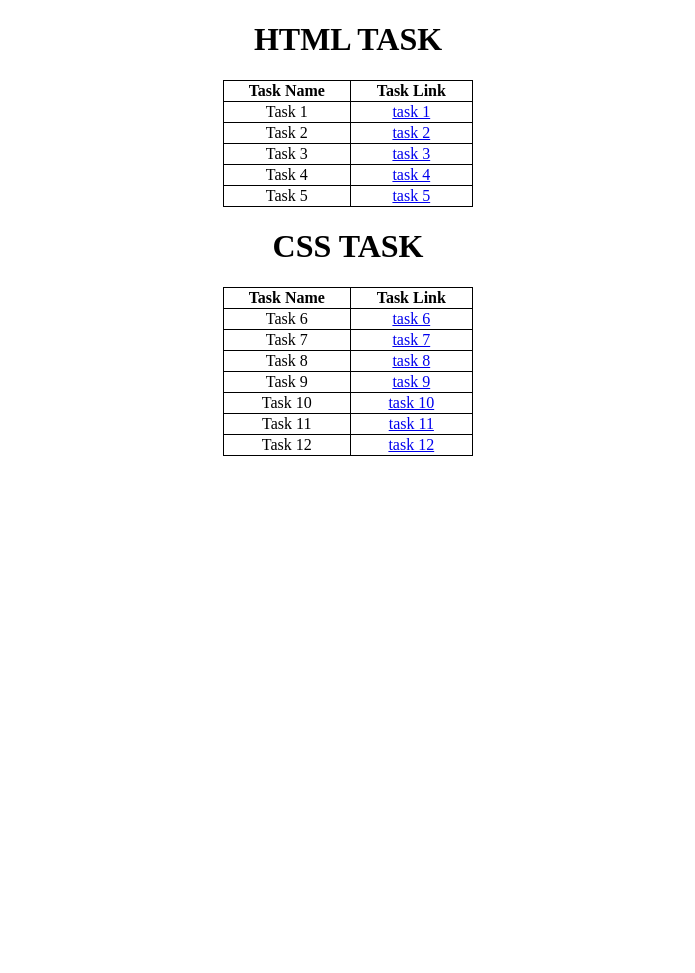
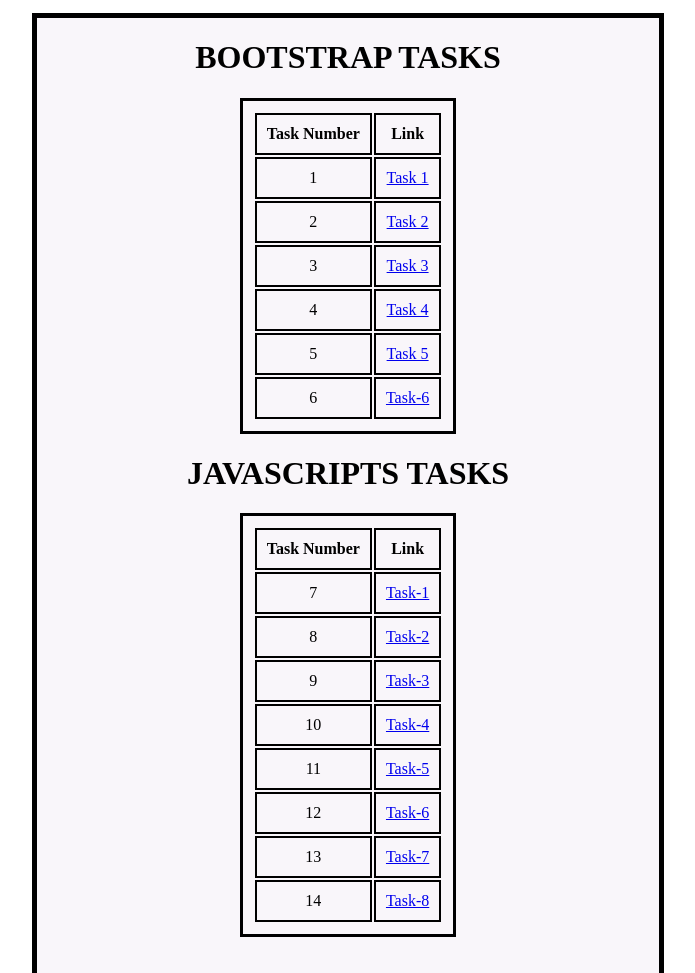
Before and after one commit to HasruthaK/Hasruthakollu, a plain HTML site: page index.html in a window 1280 px wide. Shown: the top 973 px of the page, without its empty margins (292-987 px from the left). Before the commit the page ends 800 px from the top, so only its background shows below. Drawn offline with Linux system fonts and the light colour scheme.

Commit message:
Add files via upload

```diff
--- a/index.html
+++ b/index.html
@@ -1,91 +1,111 @@
 <!DOCTYPE html>
 <html lang="en">
 <head>
-    <meta charset="UTF-8" />
-    <meta name="viewport" content="width=device-width, initial-scale=1.0" />
-    <title>Document</title>
+    <meta charset="UTF-8">
+    <meta name="viewport" content="width=device-width, initial-scale=1.0">
+    <title>MERN_FS_assignment-2</title>
     <style>
-      table,
-      td,
-      tr,
-      th {
-        border: 1px solid black;
-        border-collapse: collapse;
-        width: 250px;
+        table{
+            border: 3px solid black;
+            padding: 10px;
+        }
+        tr,td,th{
+            padding: 10px;
+        }
+        tr{
+            border: 2px solid black;
+        }
+        td,th{
+            border: 2px solid black;
+            align-items: center;
             text-align: center;
         }
-      table {
-        margin-right: auto;
-        margin-left: auto;
-      }
-      h1 {
+        div{
+            border: 5px solid black;
+            align-items: center;
+            justify-content: center;
             text-align: center;
+            display: flex;
+            flex-direction: column;
+            background-color: rgb(249, 246, 250);
+            margin-top: 1%;
+            margin-left: 25%;
+            margin-right: 25%;
         }
     </style>
 </head>
 <body>
-    <h1>HTML TASK</h1>
+    <div>
+        <h1>BOOTSTRAP TASKS</h1>
     <table>
         <tr>
-        <th>Task Name</th>
-        <th>Task Link</th>
+            <th>Task Number</th>
+            <th>Link</th>
         </tr>
         <tr>
-        <td>Task 1</td>
-        <td><a href="task 1.html">task 1</a></td>
+            <td>1</td>
+            <td><a href="Task1.html">Task 1</a></td>
         </tr>
         <tr>
-        <td>Task 2</td>
-        <td><a href="task 2.html">task 2</a></td>
+            <td>2</td>
+            <td><a href="Task2.html">Task 2</a></td>
         </tr>
         <tr>
-        <td>Task 3</td>
-        <td><a href="task 3.html">task 3</a></td>
+            <td>3</td>
+            <td><a href="Task3.html">Task 3</a></td>
         </tr>
         <tr>
-        <td>Task 4</td>
-        <td><a href="task 4.html">task 4</a></td>
+            <td>4</td>
+            <td><a href="Task4.html">Task 4</a></td>
         </tr>
         <tr>
-        <td>Task 5</td>
-        <td><a href="task 5.html">task 5</a></td>
+            <td>5</td>
+            <td><a href="Task5.html">Task 5</a></td>
         </tr>
-
+        <tr>
+            <td>6</td>
+            <td><a href="Task6.html">Task-6</a></td>
+        </tr>
     </table>
-    <h1>CSS TASK</h1>
+    <h1>JAVASCRIPTS TASKS</h1>
     <table>
         <tr>
-        <th>Task Name</th>
-        <th>Task Link</th>
+            <th>Task Number</th>
+            <th>Link</th>
         </tr>
         <tr>
-        <td>Task 6</td>
-        <td><a href="task 6.html">task 6</a></td>
+            <td>7</td>
+            <td><a href="Task7.html">Task-1</a></td>
         </tr>
         <tr>
-        <td>Task 7</td>
-        <td><a href="task 7.html">task 7</a></td>
+            <td>8</td>
+            <td><a href="Task8.html">Task-2</a></td>
         </tr>
         <tr>
-        <td>Task 8</td>
-        <td><a href="task 8.html">task 8</a></td>
+            <td>9</td>
+            <td><a href="Task9.html">Task-3</a></td>
         </tr>
         <tr>
-        <td>Task 9</td>
-        <td><a href="task 9.html">task 9</a></td>
+            <td>10</td>
+            <td><a href="Task10.html">Task-4</a></td>
         </tr>
         <tr>
-        <td>Task 10</td>
-        <td><a href="task 10.html">task 10</a></td>
+            <td>11</td>
+            <td><a href="Task11.html">Task-5</a></td>
         </tr>
         <tr>
-        <td>Task 11</td>
-        <td><a href="task 11.html">task 11</a></td>
+            <td>12</td>
+            <td><a href="Task12.html">Task-6</a></td>
         </tr>
         <tr>
-        <td>Task 12</td>
-        <td><a href="task 12.html">task 12</a></td>
+            <td>13</td>
+            <td><a href="Task13.html">Task-7</a></td>
         </tr>
-    </table>
+        <tr>
+            <td>14</td>
+            <td><a href="Task14.html">Task-8</a></td>
+        </tr>
+    </table><br><br>
+</div>
 </body>
 </html>
```
Lines whose indentation alone changed are shown as unchanged.
